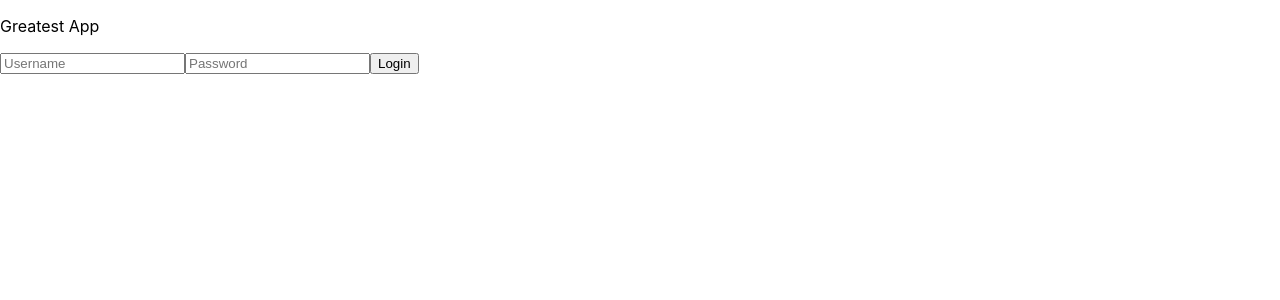
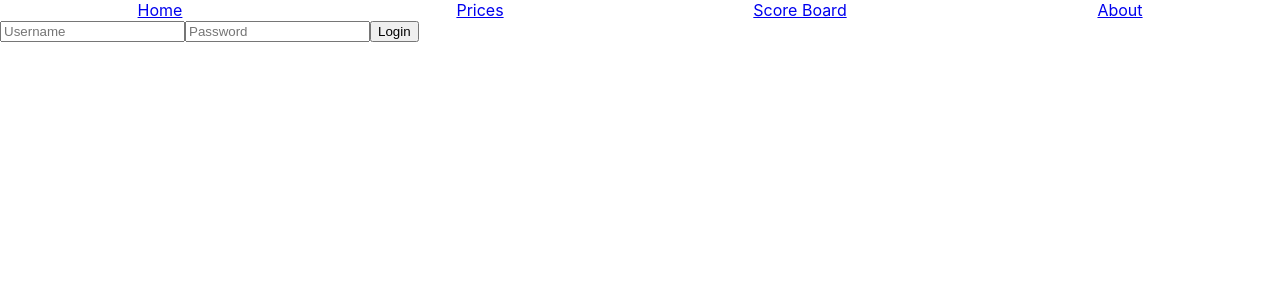
Before and after one commit to vasudev-jamwal/football-demo, a React (Create React App) app: page /login in a window 1280 px wide. Shown: the top 300 px of the page. Built offline with nearby package versions, Linux system fonts and the light colour scheme; the HTML template or start-up script is replaced by a standard one.

Commit message:
Header with dropdown

```diff
--- a/src/App.js
+++ b/src/App.js
@@ -2,7 +2,7 @@ import { Provider } from "react-redux";
 import store from "./store/index";
 import ScoreBoard from "./component/ScoreBoard";
 import { BrowserRouter, Redirect, Route, Switch } from "react-router-dom";
-import Header from "./component/Header";
+import Header from "./component/header/Header";
 import Home from "./component/Home";
 import LoginDashboard from "./component/LoginDashboard";
 
--- a/src/component/Header.js
+++ b/src/component/header/Header.js
@@ -1,5 +1,6 @@
 import { useDispatch, useSelector } from "react-redux";
 import { useHistory } from "react-router";
+import "./header.css";
 
 const Header = () => {
   const history = useHistory();
@@ -11,10 +12,29 @@ const Header = () => {
   };
   return (
     <header>
-      <p>Greatest App</p>
+      <nav>
+        {["Home", "Prices", "Score Board", "About"].map((title) => (
+          <NavItem title={title} />
+        ))}
+      </nav>
       {isLoggedIn && <button onClick={logout}>Logout</button>}
     </header>
   );
 };
 
 export default Header;
+
+const NavItem = ({ title }) => {
+  return (
+    <div className="navitem">
+      <a href="#">{title}</a>
+      <div className="submenu">
+        <ul className="list">
+          <li>A</li>
+          <li>B</li>
+          <li>C</li>
+        </ul>
+      </div>
+    </div>
+  );
+};
--- /dev/null
+++ b/src/component/header/header.css
@@ -0,0 +1,30 @@
+header nav {
+  display: grid;
+  grid-template-columns: repeat(4, 1fr);
+  justify-items: center;
+}
+
+.submenu {
+  position: relative;
+}
+
+.submenu > ul {
+  position: absolute;
+  background: rgba(109, 82, 82, 0.144);
+}
+
+.list {
+  transition: all 0.4s ease-in-out  ;
+  visibility: hidden;
+  opacity: 0;
+}
+
+.navitem:hover {
+  background: lavenderblush;
+  transition: background 0.4s ease-in-out;
+}
+
+.navitem:hover .list {
+  visibility: visible;
+  opacity: 1;
+}
```
Also changed, not shown: 1 other file (tests, documents, lock files or other folders).
